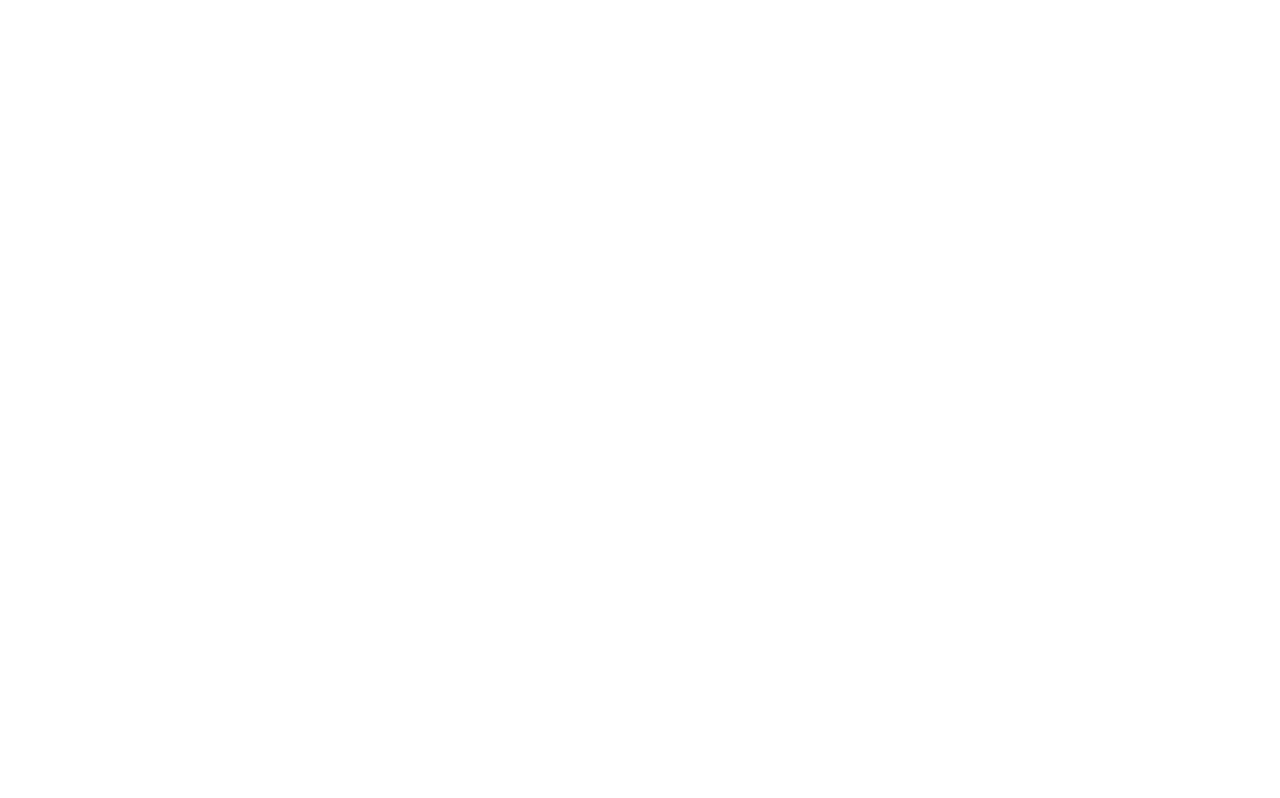
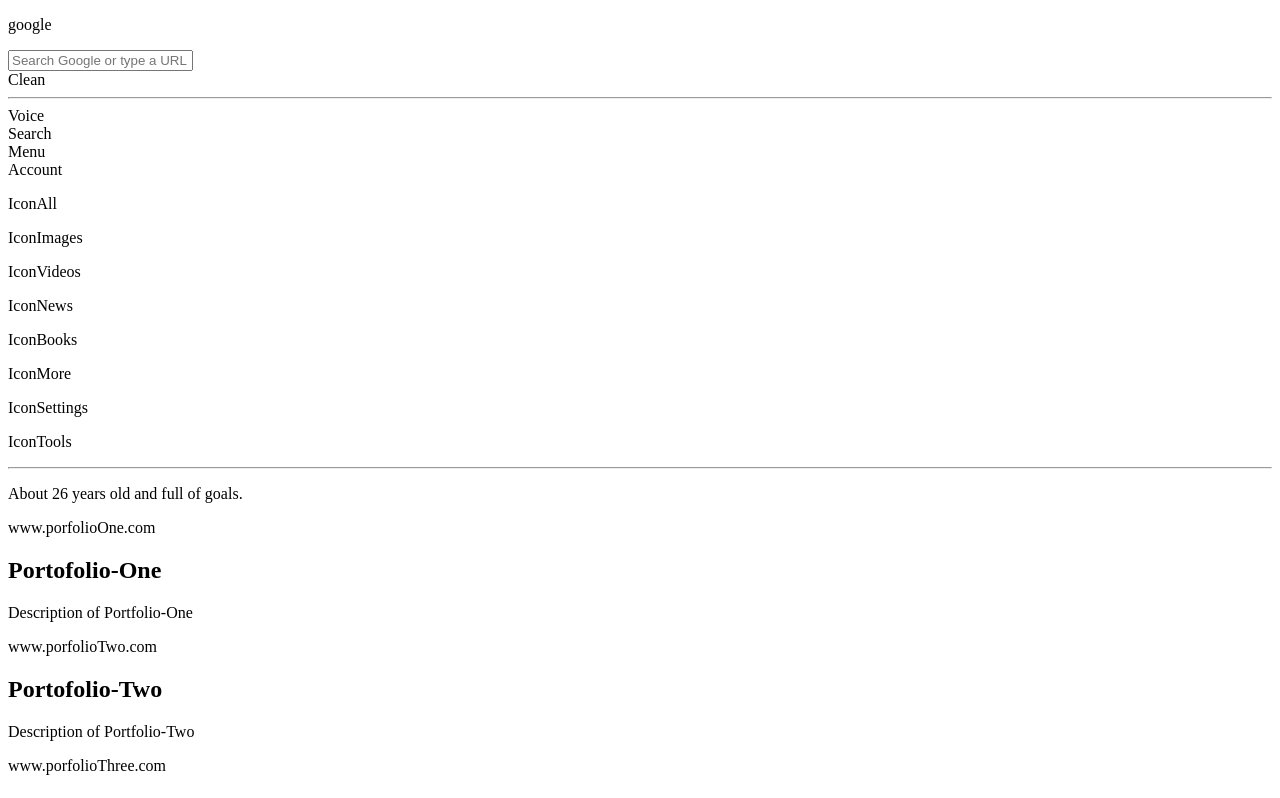
Before and after one commit to cristianfelipe94/Sass-BEM-AtomicDesign-React, a React app: page / in a window 1280 px wide. Shown: the top 798 px of the page. Built offline with nearby package versions, Linux system fonts and the light colour scheme.

Commit message:
Have added basic HTML structure

```diff
--- a/src/App.js
+++ b/src/App.js
@@ -2,8 +2,114 @@
 import './index.scss';
 
 function App() {
+  const profileLetters = ["g","o","o","g","l","e"];
+
+  const porfolioResults = [
+    {
+      url: "www.porfolioOne.com",
+      title: "Portofolio-One",
+      description: "Description of Portfolio-One"
+    },
+    {
+      url: "www.porfolioTwo.com",
+      title: "Portofolio-Two",
+      description: "Description of Portfolio-Two"
+    },
+    {
+      url: "www.porfolioThree.com",
+      title: "Portofolio-Three",
+      description: "Description of Portfolio-Three"
+    },
+    {
+      url: "www.porfolioFour.com",
+      title: "Portofolio-Four",
+      description: "Description of Portfolio-Four"
+    },
+  ]
+
+  const profileName = () => {
+    const renderName = profileLetters.map((letter) => {
+      return <span>{letter}</span>
+    })
+
+    return renderName;
+  }
+
+  const renderPortfolio = () => {
+    const portfolioGroup = porfolioResults.map((portfolio) => {
+      return (
+        <div className="content__portfolio_item">
+          <p>{portfolio.url}</p>
+          <h2>{portfolio.title}</h2>
+          <p>{portfolio.description}</p>
+        </div>
+      )
+    });
+    return portfolioGroup;
+  }
+
   return (
     <div className="App">
+      <div className="navigation">
+        <div className="navigation__top">
+          <div className="username">
+            <p>{profileName()}</p>
+          </div>
+
+          <div className="searchbar">
+            <input placeholder="Search Google or type a URL"></input>
+            <div className="icon icon--x">Clean</div>
+            <hr className="separator separator--vertical"></hr>
+            <div className="icon icon--voice">Voice</div>
+            <div className="icon icon--search">Search</div>
+          </div>
+
+          <div className="profile">
+            <div class="icon icon--menu">Menu</div>
+            <div class="icon icon--account">Account</div>
+          </div>
+        </div>
+
+        <div className="navigation__bottom">
+          <div className="navigation__bottom--left">
+            <div>
+              <p><span>Icon</span>All</p>
+            </div>
+            <div>
+              <p><span>Icon</span>Images</p>
+            </div>
+            <div>
+              <p><span>Icon</span>Videos</p>
+            </div>
+            <div>
+              <p><span>Icon</span>News</p>
+            </div>
+            <div>
+              <p><span>Icon</span>Books</p>
+            </div>
+            <div>
+              <p><span>Icon</span>More</p>
+            </div>
+          </div>
+
+          <div className="navigation__bottom--right">
+              <p><span>Icon</span>Settings</p>
+              <p><span>Icon</span>Tools</p>
+          </div>
+        </div>
+      </div>
+
+      <hr className="separator separator--horizontal"/>
+
+      <div className="content">
+        <div className="content__intro">
+          <p>About 26 years old and full of goals.</p>
+        </div>
+
+        <div className="content__portfolio">
+          {renderPortfolio()}
+        </div>
+      </div>
     </div>
   );
 }
```
